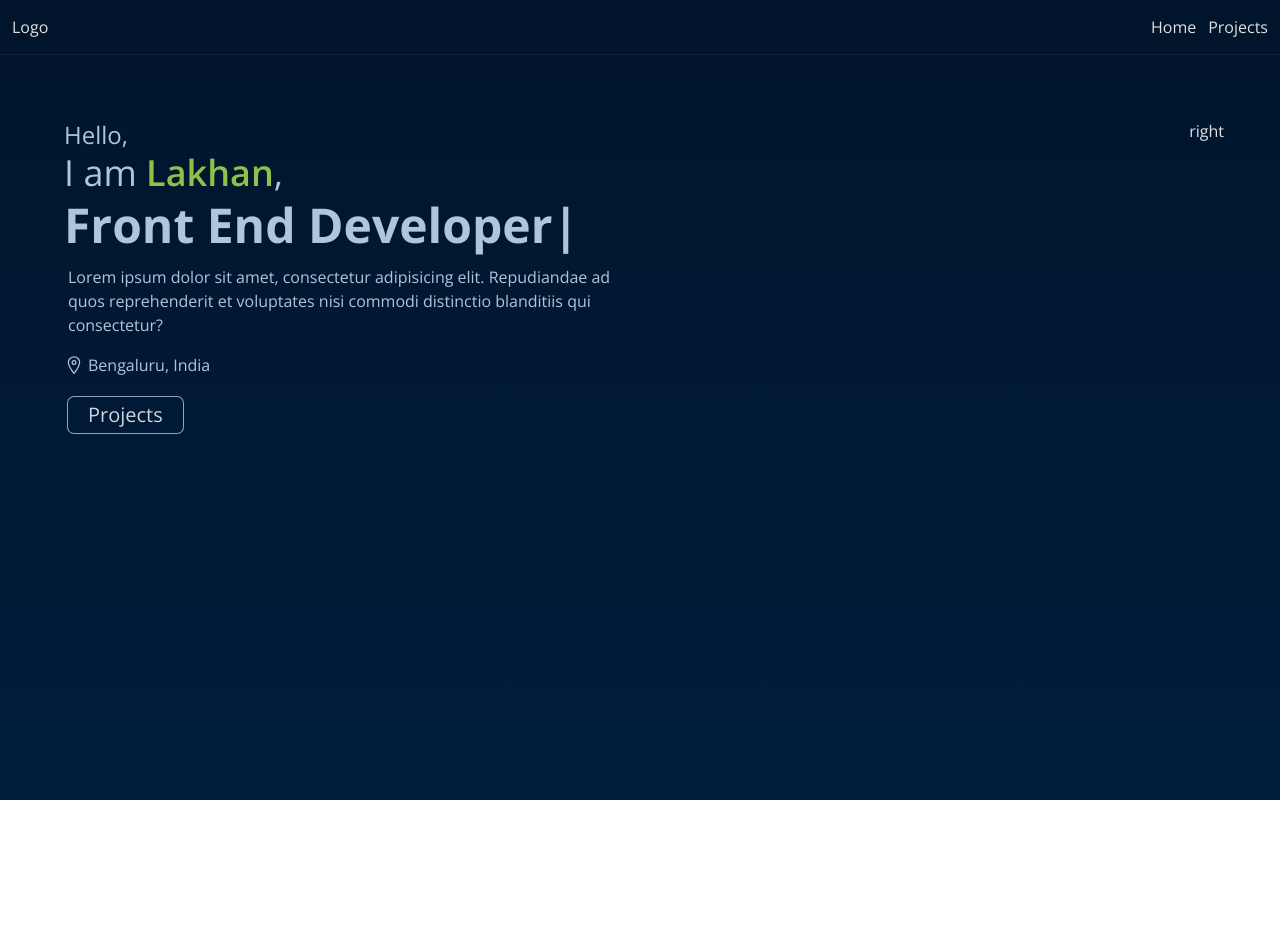
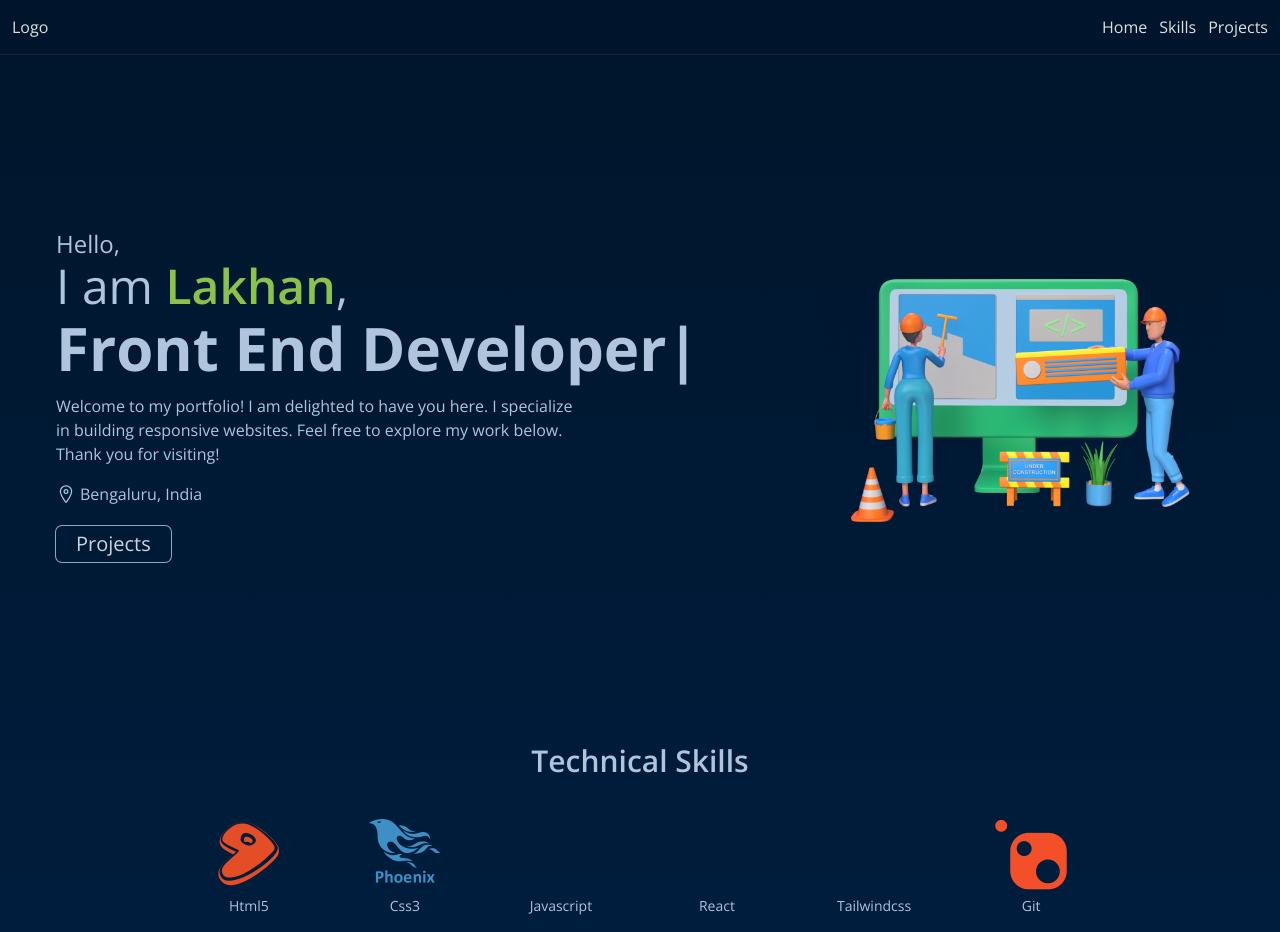
Before and after one commit to lakhan0105/portfolio, a React (Vite) app: page / in a window 1280 px wide. Before the commit the page ends 800 px from the top, so only its background shows below. Built offline with nearby package versions, Linux system fonts and the light colour scheme.

Commit message:
completed the skills section, scroll motion, added arrow down

```diff
--- a/package.json
+++ b/package.json
@@ -10,9 +10,12 @@
     "preview": "vite preview"
   },
   "dependencies": {
-    "react": "^18.2.0",
+    "devicon": "^2.16.0",
+    "framer-motion": "^11.2.11",
+    "react": "^18.3.1",
     "react-dom": "^18.2.0",
     "react-icons": "^5.2.1",
+    "react-scroll": "^1.9.0",
     "react-typed": "^2.0.12"
   },
   "devDependencies": {
--- a/src/App.jsx
+++ b/src/App.jsx
@@ -1,5 +1,5 @@
 import React from "react";
-import { Hero, Navbar } from "./Components";
+import { Hero, Navbar, Skills } from "./Components";
 
 function App() {
   return (
@@ -10,6 +10,7 @@ function App() {
 
       <main>
         <Hero />
+        <Skills/>
       </main>
     </div>
   );
--- a/src/Components/Hero.jsx
+++ b/src/Components/Hero.jsx
@@ -2,41 +2,44 @@ import React from "react";
 import { ReactTyped } from "react-typed";
 import { IoLocationOutline } from "react-icons/io5";
 
+// import heroImg
+const heroImg = "src/assets/Website Maintenance - 640x478.png";
+
+// primary color: text-slate-300
 // secondary color: #b0c4de
-// primary color: text-slate-300
 // for my name el: #8bc34a
 
 function Hero() {
   return (
-    <section className="section-center md:flex md:justify-between pt-16">
-      <div className="text-[#b0c4de] md:px-2">
+    <section className="section-center mt-32 h-[65vh] md:h-[85vh] md:mt-0 md:mb-0 flex justify-between md:items-center">
+      <div className="text-[#b0c4de]">
         <h2 className="text-xl md:text-2xl mb-0 md:mb-0.5">Hello,</h2>
-        <h2 className="text-2xl md:text-4xl mb-2 md:mb-2">
+        <h2 className="text-3xl md:text-5xl mb-2 md:mb-2">
           I am <span className="text-[#8bc34a] font-semibold">Lakhan</span>,
         </h2>
 
         {/* FOR SMALL SCREENS */}
-        <div className="min-h-[90px] md:hidden  text-slat-300">
+        <div className="min-h-[100px] md:hidden">
           <ReactTyped
             strings={["I'm a Front End Developer"]}
             typeSpeed={40}
-            className="md:hidden text-4xl font-bold w-full"
+            className="md:hidden text-5xl font-bold w-full"
           />
         </div>
 
         {/* FOR LARGE SCREENS */}
-        <div className="hidden md:inline-block  text-slat-300">
+        <div className="hidden md:inline-block">
           <ReactTyped
-            strings={["I build responsive websites", "Front End Developer"]}
+            strings={["I build websites", "Front End Developer"]}
             typeSpeed={40}
-            className="text-5xl font-bold w-full hidden md:inline-block "
+            className="text-6xl font-bold w-full hidden md:inline-block "
           />
         </div>
 
-        <p className="hidden md:block max-w-[50%] mt-4 px-1">
-          Lorem ipsum dolor sit amet, consectetur adipisicing elit. Repudiandae
-          ad quos reprehenderit et voluptates nisi commodi distinctio blanditiis
-          qui consectetur?
+        <p className="hidden md:block max-w-[70%] mt-4">
+          Welcome to my portfolio! I am delighted to have you here. I specialize
+          in building responsive websites. Feel free to explore my work below.
+          Thank you for visiting!
         </p>
 
         <p className="mt-4 md:mt-4 text-[#b0c4de] flex items-center gap-1">
@@ -46,13 +49,15 @@ function Hero() {
           <span className="text-md md:text-md">Bengaluru, India</span>
         </p>
 
-        <div className="mt-5 md:mt-5 px-1">
+        <div className="mt-5 md:mt-5">
           <button className="ring-1 ring-slate-400 text-slate-300 px-5 py-1 capitalize rounded-md text-xl">
             projects
           </button>
         </div>
       </div>
-      <div className="hidden md:block">right</div>
+      <div className="hidden lg:block">
+        <img src={heroImg} alt="hero img not found" />
+      </div>
     </section>
   );
 }
--- a/src/Components/Links.jsx
+++ b/src/Components/Links.jsx
@@ -1,7 +1,9 @@
 import React from "react";
+import { Link } from "react-scroll";
 
 const data = [
-  { linkName: "Home", path: "#home" },
+  { linkName: "home", path: "#home" },
+  { linkName: "skills", path: "#skills" },
   { linkName: "projects", path: "#projects" },
 ];
 
@@ -11,10 +13,8 @@ function Links() {
       {data.map((item) => {
         const { linkName, path } = item;
         return (
-          <li className="capitalize">
-            <a className="" href={path}>
-              {linkName}
-            </a>
+          <li className="capitalize cursor-pointer">
+            <Link to={linkName} smooth duration={500}>{linkName}</Link>
           </li>
         );
       })}
--- /dev/null
+++ b/src/Components/Skills.jsx
@@ -0,0 +1,76 @@
+import React, { useEffect, useState } from "react";
+import "devicon/devicon.min.css";
+import { motion } from "framer-motion";
+import { MdKeyboardArrowDown } from "react-icons/md";
+
+const skillsData = [
+  { icon: "html5" },
+  { icon: "css3" },
+  { icon: "javascript" },
+  { icon: "react" },
+  { icon: "tailwindcss" },
+  { icon: "git" },
+];
+
+function Skills() {
+  const [showArrow, setShowArrow] = useState(true);
+
+  function handleScroll() {
+    if (window.scrollY > 20) {
+      setShowArrow(false);
+    }
+  }
+
+  useEffect(() => {
+    window.addEventListener("scroll", handleScroll);
+    return () => {
+      window.removeEventListener("scroll", handleScroll);
+    };
+  }, [showArrow]);
+
+  return (
+    <div className="section-center mt-2 w-full text-[#b0c4de] relative">
+      {showArrow && (
+        <motion.div
+          initial={{ opacity: 0, y: 0 }}
+          whileInView={{ opacity: 1, y: 10 }}
+          className="hidden md:block text-slate-300 text-5xl w-full"
+        >
+          <MdKeyboardArrowDown className="mx-auto" />
+        </motion.div>
+      )}
+
+      <motion.h2
+        initial={{ opacity: 0, y: 30 }}
+        whileInView={{ opacity: 1, y: 0 }}
+        transition={{ duration: 0.5 }}
+        id="skills"
+        className="capitalize text-3xl font-semibold text-center mb-8"
+      >
+        technical skills
+      </motion.h2>
+
+      <div className="w-full grid grid-cols-3 place-items-center gap-4 md:max-w-[80%] md:mx-auto md:flex md:justify-evenly flex-wrap md:gap-6">
+        {skillsData.map((item) => {
+          const { icon } = item;
+          return (
+            <motion.div
+              initial={{ opacity: 0, y: 50 }}
+              whileInView={{ opacity: 1, y: 0 }}
+              transition={{ duration: 0.5 }}
+              viewport={{ once: true }}
+              className="w-24 p-3 bg-gradient-to-b from-[#1e2a388b] to-[#25354788] rounded md:bg-none md:w-auto md:px-5 md:py-2 text-center inline-block mb-2 md:hover:bg-[#003352] md:hover:border-[#00e0ff] md:hover:shadow-md hover:shadow-[rgba(0, 0, 0, 0.5)]"
+            >
+              <i
+                class={`devicon-${icon}-plain colored text-5xl md:text-7xl`}
+              ></i>
+              <p className="text-center text-sm mt-1 capitalize">{icon}</p>
+            </motion.div>
+          );
+        })}
+      </div>
+    </div>
+  );
+}
+
+export default Skills;
--- a/src/Components/index.js
+++ b/src/Components/index.js
@@ -1,5 +1,6 @@
 import Hero from "./Hero";
 import Links from "./Links";
 import Navbar from "./Navbar";
+import Skills from "./Skills";
 
-export { Navbar, Links, Hero };
+export { Navbar, Links, Hero, Skills };
--- a/src/index.css
+++ b/src/index.css
@@ -23,9 +23,10 @@ body {
 .section-center {
   width: 100%;
   max-width: 1200px;
-  margin: auto;
-  padding-left: 1em;
-  padding-right: 1em;
+  margin-left: auto;
+  margin-right: auto;
+  padding-left: 1rem;
+  padding-right: 1rem;
 }
 
 .nav-center {
```
Also changed, not shown: src/assets/Website Maintenance - 640x478.png (added), 1 other file (tests, documents, lock files or other folders).
